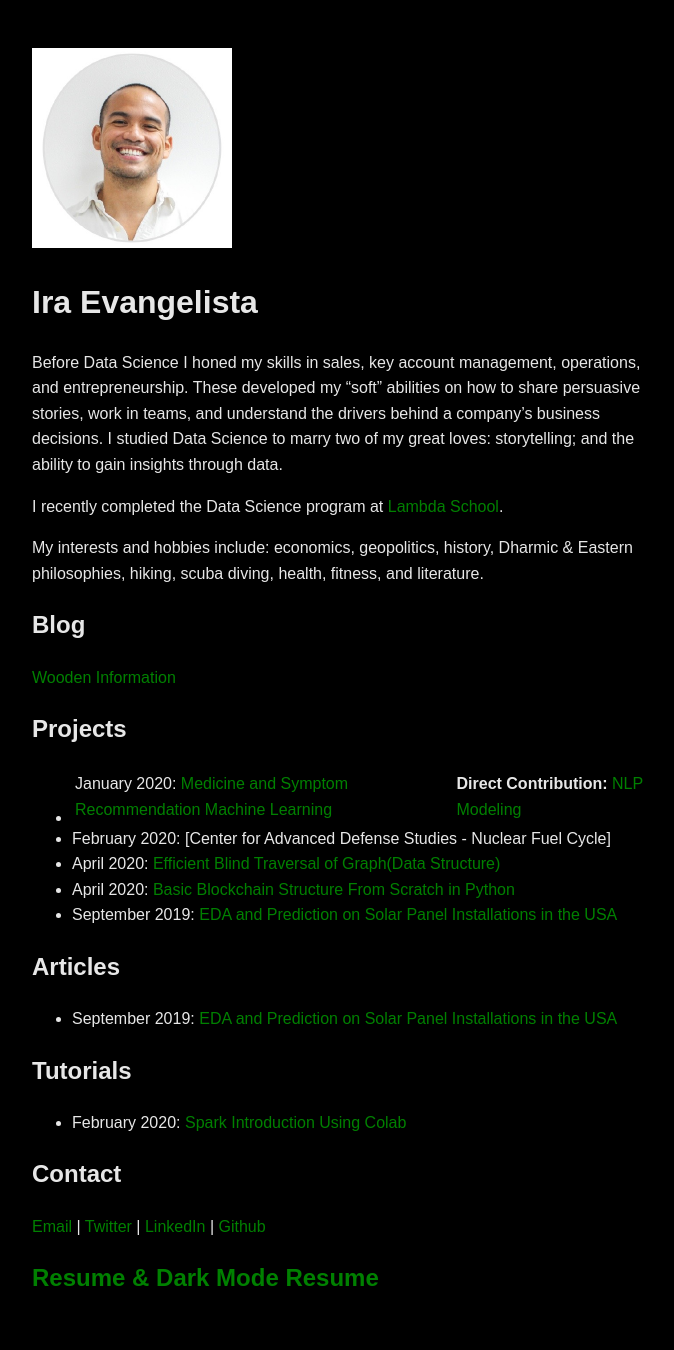
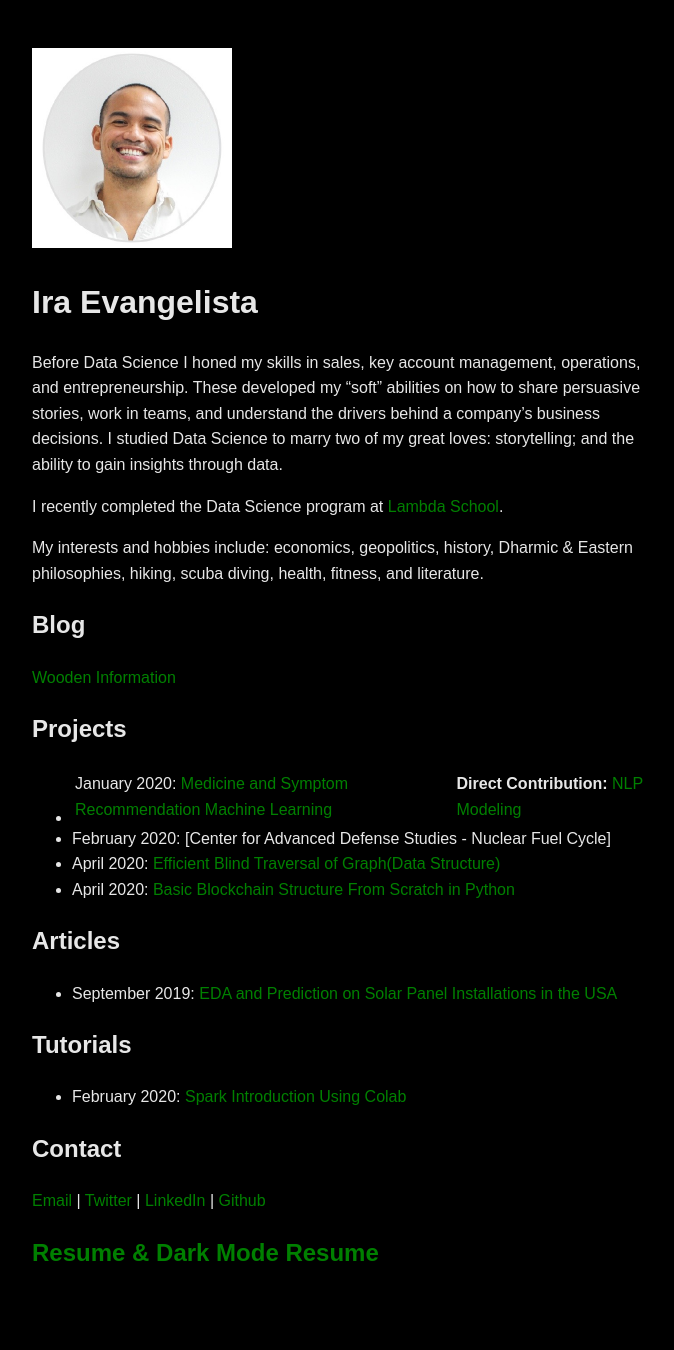
Before and after one commit to pragmatizt/ira_evangelista.github.io, a Jekyll site: the page built from index.md, in a window 1280 px wide. Shown: the whole page, without its empty margins (296-970 px from the left). Built offline with Jekyll 4.4.1, drawn with Linux system fonts in a browser that asks for light colours; our own code applies the rules of GitHub Pages for plain Markdown files; after the commit the page ends 1324 px from its top, so only the background shows below that.

Commit message:
Update index.md

```diff
--- a/index.md
+++ b/index.md
@@ -16,7 +16,6 @@ My interests and hobbies include: economics, geopolitics, history, Dharmic & Eas
 - February 2020: [Center for Advanced Defense Studies - Nuclear Fuel Cycle]
 - April 2020: [Efficient Blind Traversal of Graph(Data Structure)](https://github.com/pragmatizt/Blind-Graph-Traversal)
 - April 2020: [Basic Blockchain Structure From Scratch in Python](https://github.com/pragmatizt/Blockchain-Challenge)
-- September 2019: [EDA and Prediction on Solar Panel Installations in the USA](https://medium.com/@evangelista.ira/the-state-of-solar-a-bright-future-cf98eeb6b8df)
 
 ## Articles
 - September 2019: [EDA and Prediction on Solar Panel Installations in the USA](https://medium.com/@evangelista.ira/the-state-of-solar-a-bright-future-cf98eeb6b8df)
```
